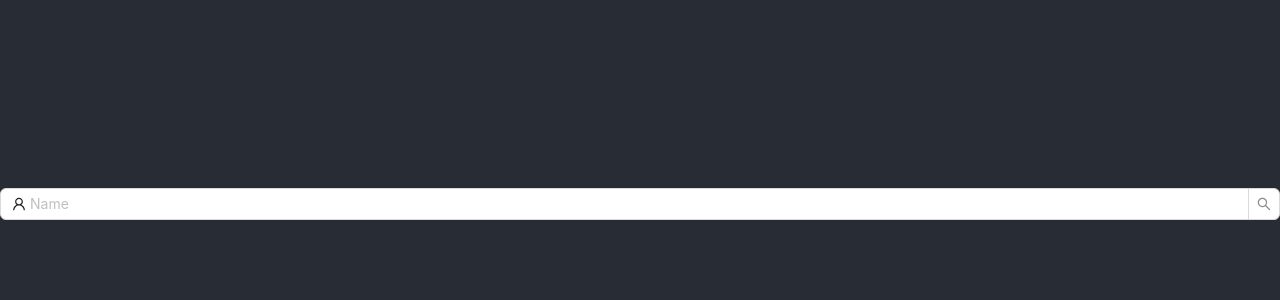
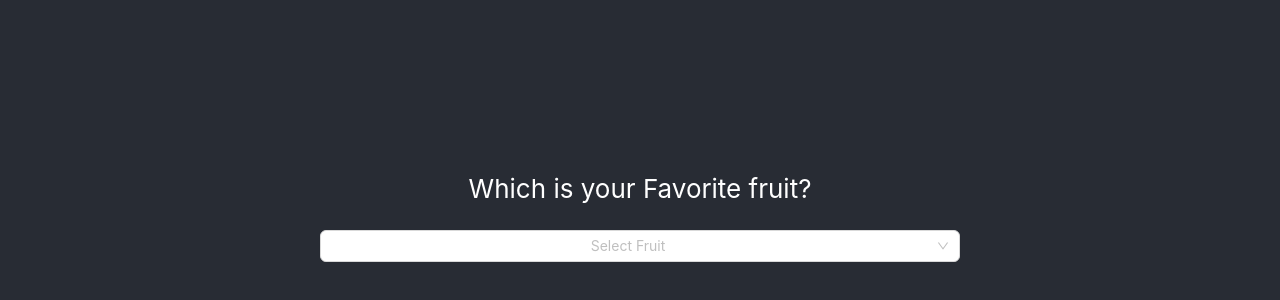
Before and after one commit to mohamedmonirshabana/AntDesign, a React (Create React App) app: page / in a window 1280 px wide. Shown: the part 196-496 px from the top of the page. Built offline with nearby package versions, Linux system fonts and the light colour scheme.

Commit message:
keep select

```diff
--- a/src/App.js
+++ b/src/App.js
@@ -1,27 +1,27 @@
 // import 'antd/dist/rest.css';
 import { useState } from 'react';
 import './App.css';
-import { Input } from 'antd';
-import { UserOutlined, EyeFilled, EyeInvisibleFilled } from '@ant-design/icons';
+import { Select } from 'antd';
 
 function App() {
-  const [loading, setLoading] = useState(false);
-  const onButtonClicked = (e) => {
-    console.log('Button Clicked');
-    setLoading(true);
-    setTimeout(() => {
-      setLoading(false);
-    }, 2000);
-  };
+  const fruits = ['Banana', 'mango', 'orange', 'cherry'];
   return (
     <div className="App">
       <header className="App-header">
-        <Input.Search
-          placeholder="Name"
-          maxLength={10}
-          prefix={<UserOutlined />}
-          allowClear
-        ></Input.Search>
+        <p>Which is your Favorite fruit?</p>
+        <Select
+          mode="multiple"
+          placeholder="Select Fruit"
+          style={{ width: '50%' }}
+        >
+          {fruits.map((fruit, index) => {
+            return (
+              <Select.Option key={index} value={index}>
+                {fruit}
+              </Select.Option>
+            );
+          })}
+        </Select>
       </header>
     </div>
   );
```
